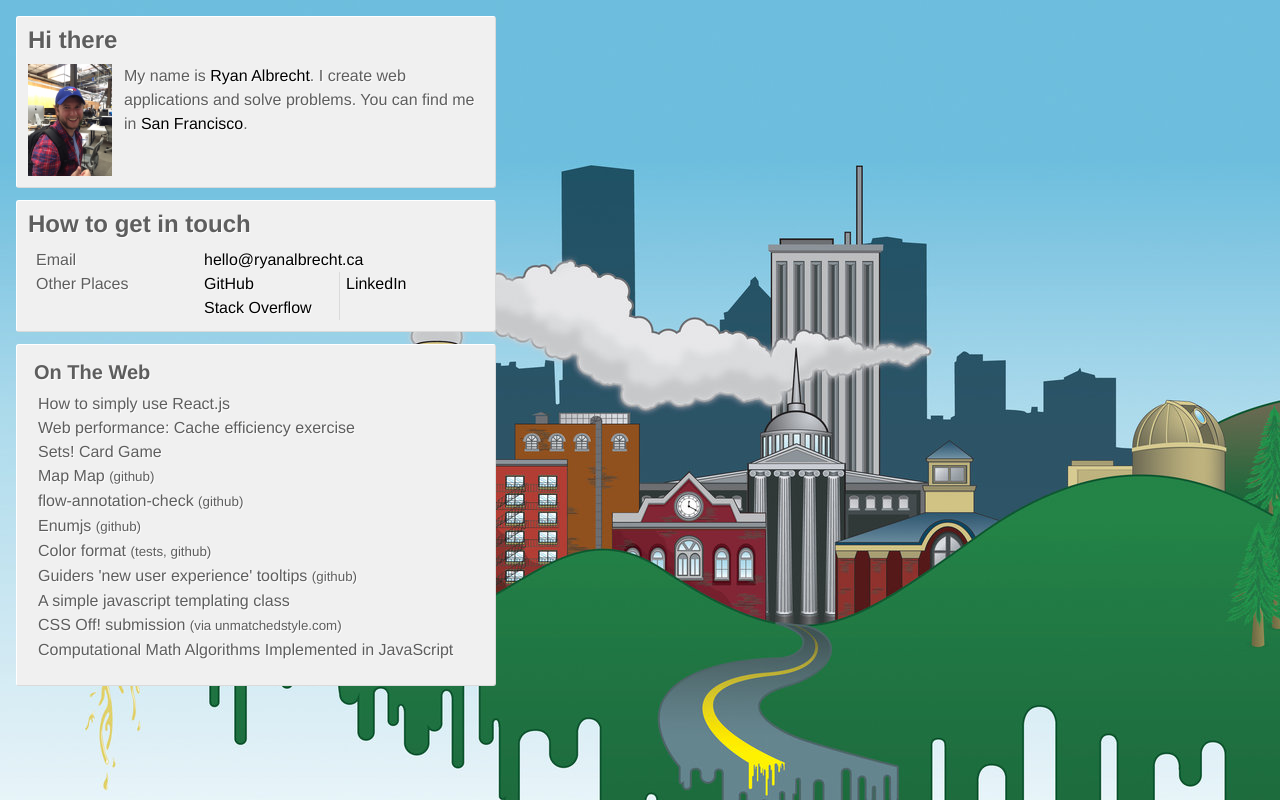
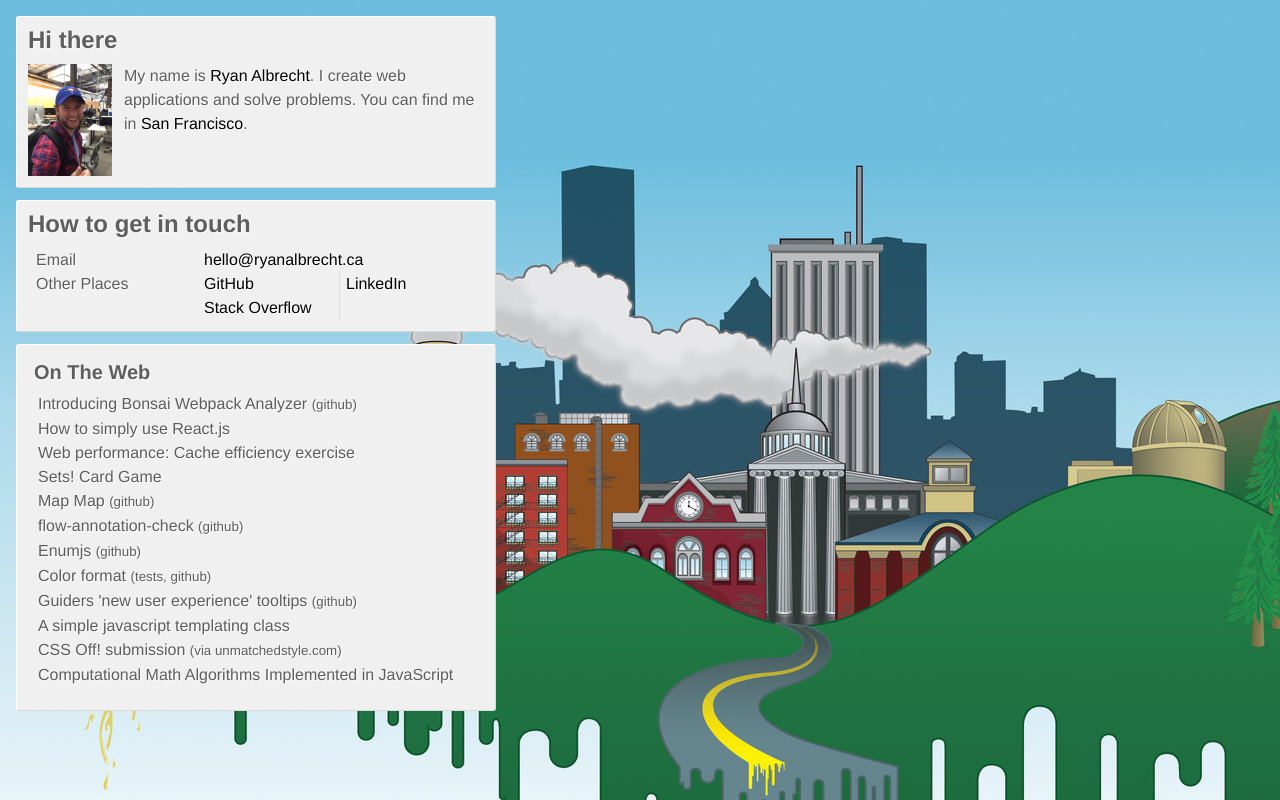
Before and after one commit to ryan953/ryanalbrecht.ca, a PHP site: page / in a window 1280 px wide. Run offline with PHP 8.4, Linux system fonts and the light colour scheme.

Commit message:
Add links to the Bonsai announcement/project

```diff
--- a/index.php
+++ b/index.php
@@ -50,6 +50,12 @@
 				<section id="apps">
 					<h1>On The Web</h1>
 					<ul>
+						<li>
+							<a href="https://medium.com/@Pinterest_Engineering/introducing-bonsai-an-open-source-webpack-analyzer-6bdfe22f8984">
+								Introducing Bonsai Webpack Analyzer
+							</a>
+							<small>(<a href="https://github.com/pinterest/bonsai/">github</a>)</small>
+						</li>
 						<li>
 							<a href="https://github.com/ryan953/ryanalbrecht.ca/blob/master/blog/react-howto.md">
 								How to simply use React.js
```
